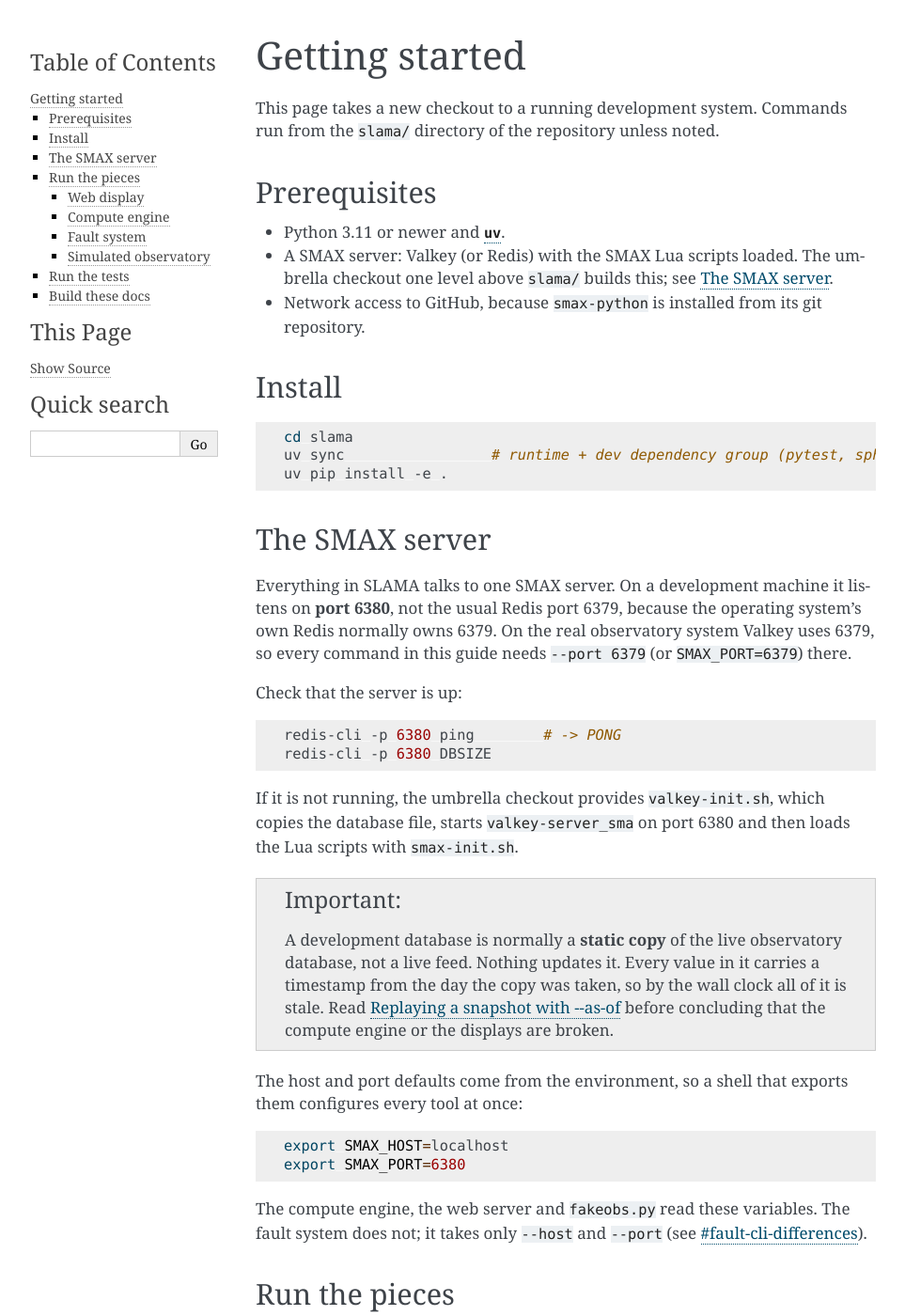
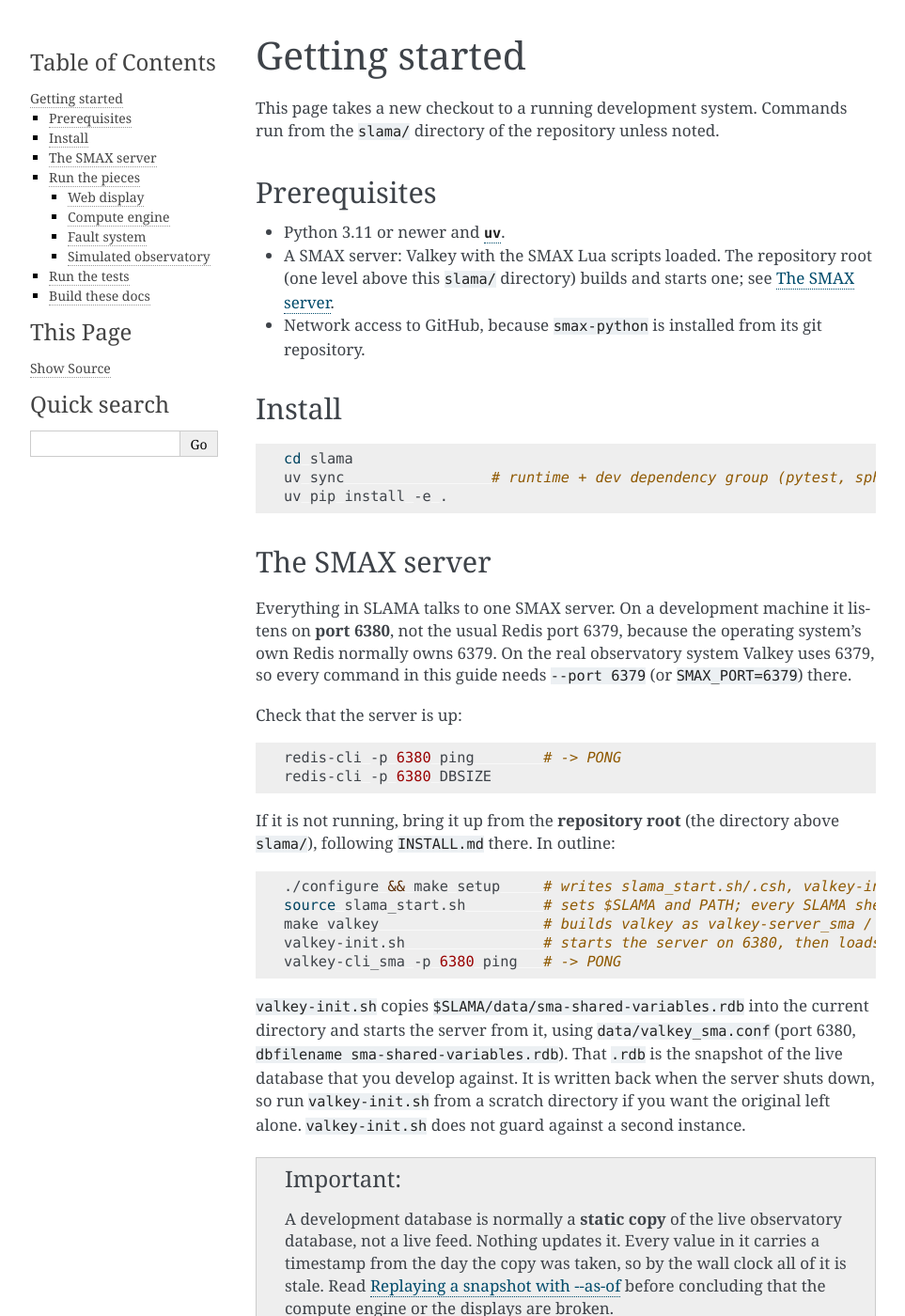
Before and after one commit to astroumd/slama, a Sphinx documentation site: the page built from slama/docs/source/getting-started.md, in a window 1280 px wide and 1400 px high. Shown: the whole window at 94% size, without its empty margins (148-1111 px from the left). Built offline with Sphinx 7.4.7, drawn with Linux system fonts in a browser that asks for light colours; some of the changed text lies outside the part shown.

Commit message:
docs: fix dev-stack bootstrap, fault example, and as-of web caveats
- Document the real INSTALL.md bootstrap (configure, make valkey, valkey-init.sh).
- Use a fault config example that loads (parents must be declared nodes).
- Correct the web caveat: only monitorsystem: cells go grey on a snapshot,
  and the server has no knob for computed_max_age_s.
- Use the real antennas_online entry; drop the pre-commit claim.

Co-Authored-By: Claude Sonnet 5.5 <noreply@anthropic.com>

````diff
--- a/slama/docs/source/getting-started.md
+++ b/slama/docs/source/getting-started.md
@@ -6,8 +6,8 @@ run from the `slama/` directory of the repository unless noted.
 ## Prerequisites
 
 - Python 3.11 or newer and [`uv`](https://docs.astral.sh/uv/).
-- A SMAX server: Valkey (or Redis) with the SMAX Lua scripts loaded. The
-  umbrella checkout one level above `slama/` builds this; see
+- A SMAX server: Valkey with the SMAX Lua scripts loaded. The repository root
+  (one level above this `slama/` directory) builds and starts one; see
   [](#the-smax-server).
 - Network access to GitHub, because `smax-python` is installed from its git
   repository.
@@ -35,9 +35,24 @@ redis-cli -p 6380 ping        # -> PONG
 redis-cli -p 6380 DBSIZE
 ```
 
-If it is not running, the umbrella checkout provides `valkey-init.sh`,
-which copies the database file, starts `valkey-server_sma` on port 6380 and
-then loads the Lua scripts with `smax-init.sh`.
+If it is not running, bring it up from the **repository root** (the
+directory above `slama/`), following `INSTALL.md` there. In outline:
+
+```bash
+./configure && make setup     # writes slama_start.sh/.csh, valkey-init.sh, ...
+source slama_start.sh         # sets $SLAMA and PATH; every SLAMA shell starts here
+make valkey                   # builds valkey as valkey-server_sma / valkey-cli_sma
+valkey-init.sh                # starts the server on 6380, then loads the Lua scripts
+valkey-cli_sma -p 6380 ping   # -> PONG
+```
+
+`valkey-init.sh` copies `$SLAMA/data/sma-shared-variables.rdb` into the
+current directory and starts the server from it, using
+`data/valkey_sma.conf` (port 6380, `dbfilename sma-shared-variables.rdb`).
+That `.rdb` is the snapshot of the live database that you develop against.
+It is written back when the server shuts down, so run `valkey-init.sh` from a
+scratch directory if you want the original left alone. `valkey-init.sh` does
+not guard against a second instance.
 
 :::{important}
 A development database is normally a **static copy** of the live
@@ -71,8 +86,10 @@ uv run uvicorn slama.web.server:app --reload --port 8000
 ```
 
 Open <http://localhost:8000/>. The index lists every file in
-`src/slama/conf/displays/`. With a static snapshot most cells will be grey
-("no data") for the reason given in [](replay-as-of.md).
+`src/slama/conf/displays/`. Against a static snapshot, cells for ordinary
+source points colour normally from their frozen values, but cells for
+computed `monitorsystem:` points show grey ("no data") because the web
+server distrusts their old timestamps; see [](replay-as-of.md).
 
 ### Compute engine
 
````
Also changed, not shown: slama/docs/source/architecture.md (+3 -1 lines), slama/docs/source/fault-system.md (+10 -3 lines), slama/docs/source/monitor-system.md (+8 -12 lines), slama/docs/source/replay-as-of.md (+5 -3 lines), slama/docs/source/testing.md (+3 -4 lines).
